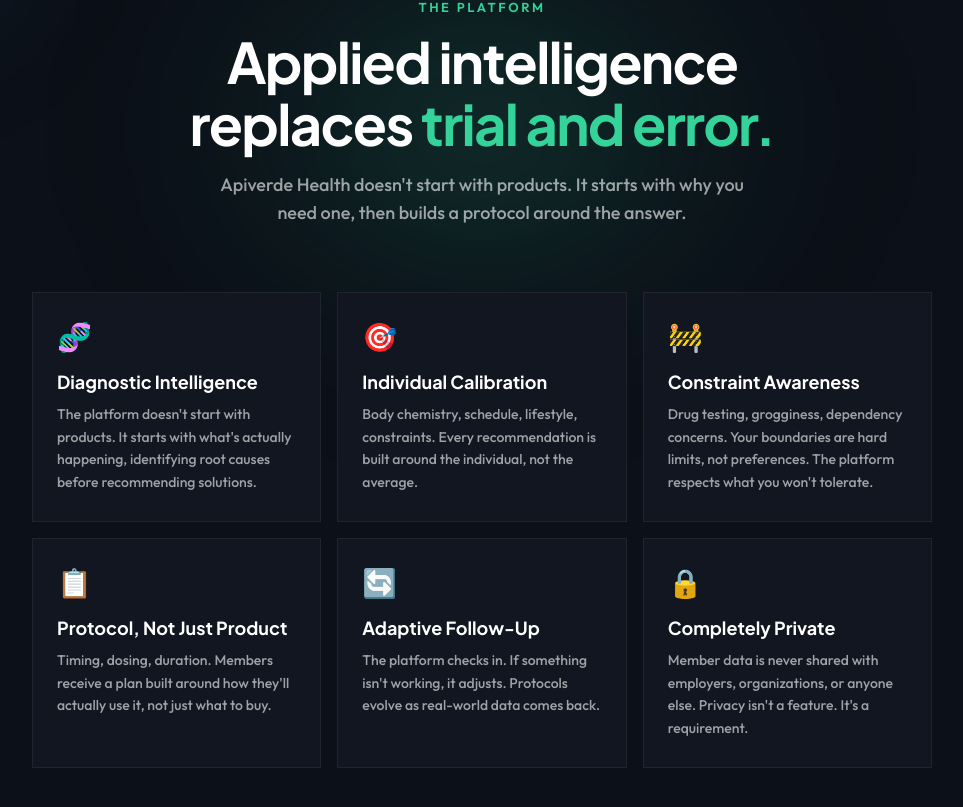
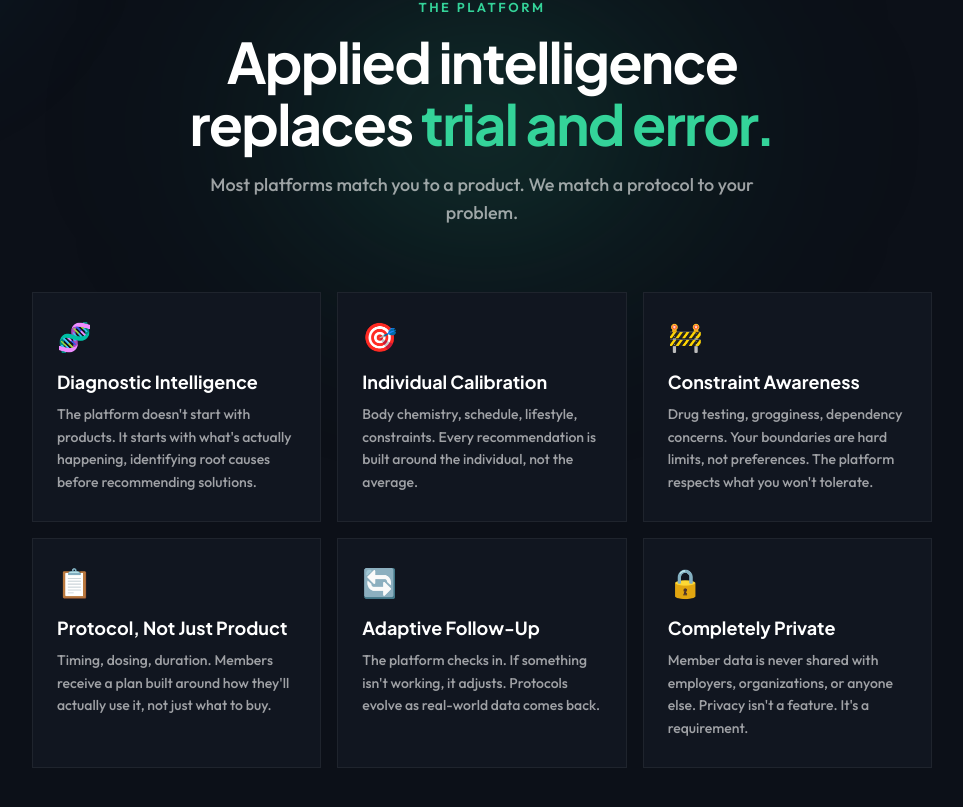
Before and after one commit to brygp954/apiverde-demo, a React (Vite) app: page / in a window 1280 px wide. Shown: the part 2465-3272 px from the top of the page, without its empty margins (158-1121 px from the left). Built offline with nearby package versions, Linux system fonts and the light colour scheme.

Commit message:
headline change

```diff
--- a/src/ApiverdeDemo.jsx
+++ b/src/ApiverdeDemo.jsx
@@ -923,7 +923,7 @@ function PrecisionSection() {
         <p style={{
           fontFamily: outfit, fontSize: "18px", color: C.secondary,
           maxWidth: "560px", margin: "0 auto 64px", lineHeight: 1.6,
-        }}>Apiverde Health doesn't start with products. It starts with why you need one, then builds a protocol around the answer.</p>
+        }}>Most platforms match you to a product. We match a protocol to your problem.</p>
       </Reveal>
 
       <div className="capability-grid" style={{
```
